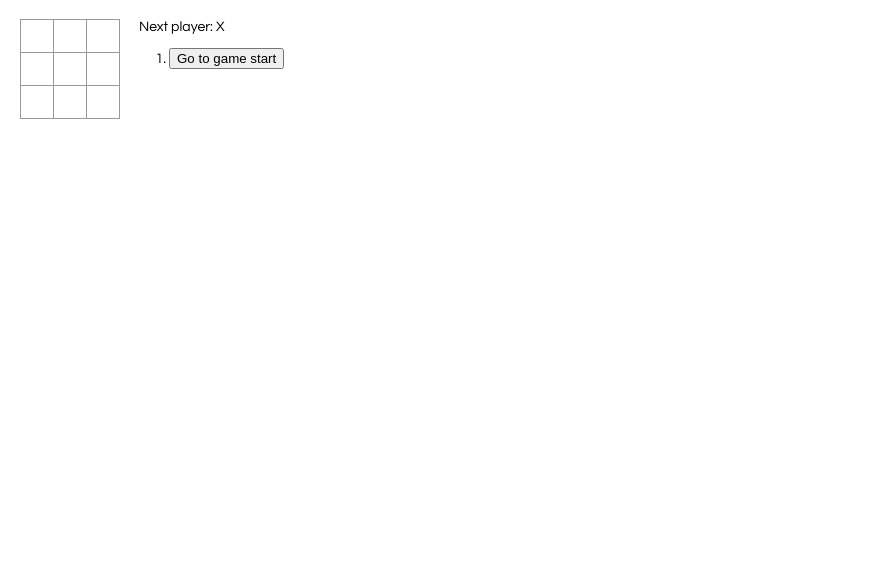
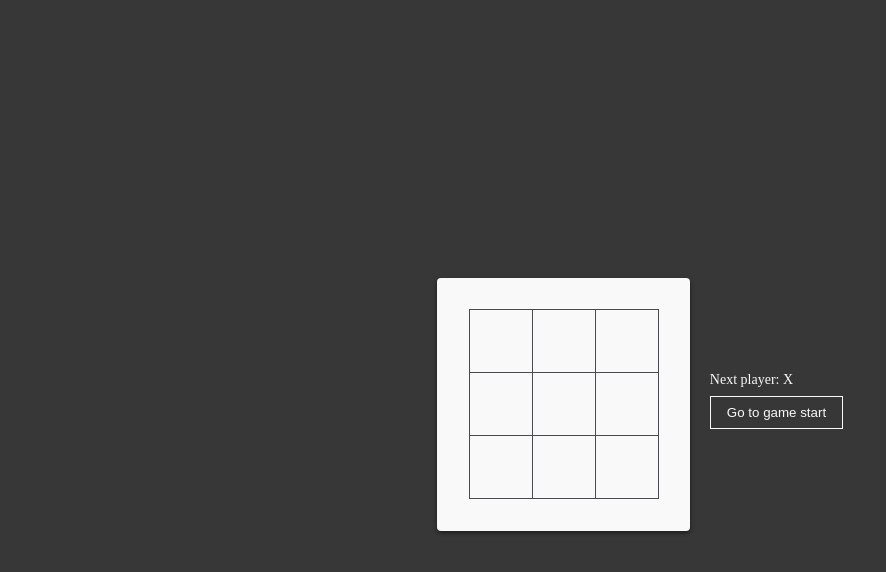
Before and after one commit to eltoncrego/react-tic-tac-toe, a React app in the folder tictactoe/: page / in a window 1280 px wide. Shown: the whole page, without its empty margins (0-886 px from the left). Built offline with nearby package versions, Linux system fonts and the light colour scheme.

Commit message:
Added some styling

```diff
--- a/tictactoe/public/index.html
+++ b/tictactoe/public/index.html
@@ -1,43 +1,12 @@
 <!DOCTYPE html>
-<html lang="en">
+<html>
   <head>
-    <meta charset="utf-8" />
-    <link rel="icon" href="%PUBLIC_URL%/favicon.ico" />
-    <meta name="viewport" content="width=device-width, initial-scale=1" />
-    <meta name="theme-color" content="#000000" />
-    <meta
-      name="description"
-      content="Web site created using create-react-app"
-    />
-    <link rel="apple-touch-icon" href="%PUBLIC_URL%/logo192.png" />
-    <!--
-      manifest.json provides metadata used when your web app is installed on a
-      user's mobile device or desktop. See https://developers.google.com/web/fundamentals/web-app-manifest/
-    -->
-    <link rel="manifest" href="%PUBLIC_URL%/manifest.json" />
-    <!--
-      Notice the use of %PUBLIC_URL% in the tags above.
-      It will be replaced with the URL of the `public` folder during the build.
-      Only files inside the `public` folder can be referenced from the HTML.
-
-      Unlike "/favicon.ico" or "favicon.ico", "%PUBLIC_URL%/favicon.ico" will
-      work correctly both with client-side routing and a non-root public URL.
-      Learn how to configure a non-root public URL by running `npm run build`.
-    -->
-    <title>React App</title>
+    <meta charset="UTF-8">
+    <meta name="viewport" content="width=device-width, initial-scale=1, maximum-scale=1">
+    <link rel='icon' href='"%PUBLIC_URL%/assets/favicon.png'>
+    <title>Tic Tac Toe</title>
   </head>
   <body>
-    <noscript>You need to enable JavaScript to run this app.</noscript>
     <div id="root"></div>
-    <!--
-      This HTML file is a template.
-      If you open it directly in the browser, you will see an empty page.
-
-      You can add webfonts, meta tags, or analytics to this file.
-      The build step will place the bundled scripts into the <body> tag.
-
-      To begin the development, run `npm start` or `yarn start`.
-      To create a production bundle, use `npm run build` or `yarn build`.
-    -->
   </body>
 </html>
--- /dev/null
+++ b/tictactoe/src/components/board.js
@@ -0,0 +1,36 @@
+import React from 'react';
+import Square from './square';
+
+export default class Board extends React.Component {
+
+  renderSquare(i) {
+    return (
+      <Square
+        value={this.props.squares[i]}
+        onClick={() => this.props.onClick(i)}
+      />
+    );
+  }
+
+  render() {
+    return (
+      <div>
+        <div className="board-row">
+          {this.renderSquare(0)}
+          {this.renderSquare(1)}
+          {this.renderSquare(2)}
+        </div>
+        <div className="board-row">
+          {this.renderSquare(3)}
+          {this.renderSquare(4)}
+          {this.renderSquare(5)}
+        </div>
+        <div className="board-row">
+          {this.renderSquare(6)}
+          {this.renderSquare(7)}
+          {this.renderSquare(8)}
+        </div>
+      </div>
+    );
+  }
+}
--- /dev/null
+++ b/tictactoe/src/components/game.js
@@ -0,0 +1,101 @@
+import React from 'react';
+import Board from './board'
+
+export default class Game extends React.Component {
+  constructor(props) {
+    super(props);
+    this.state = {
+      history: [{
+        squares: Array(9).fill(null),
+      }],
+      stepNumber: 0,
+      xIsNext: true,
+    };
+  }
+
+  jumpTo(step) {
+    this.setState({
+      stepNumber: step,
+      xIsNext: (step % 2) === 0,
+    });
+  }
+
+  handleClick(i) {
+    const history = this.state.history.slice(0, this.state.stepNumber + 1);
+    const current = history[history.length - 1];
+    const squares = current.squares.slice();
+    if (calculateWinner(squares) || squares[i]) {
+      return;
+    }
+    squares[i] = this.state.xIsNext ? 'X' : 'O';
+    this.setState({
+      history: history.concat([{
+        squares: squares,
+      }]),
+      stepNumber: history.length,
+      xIsNext: !this.state.xIsNext,
+    });
+    console.log(history);
+  }
+
+  render() {
+    const history = this.state.history;
+    const current = history[this.state.stepNumber];
+    const winner = calculateWinner(current.squares);
+
+    const moves = history.map((step, move) => {
+      const desc = move ?
+        'Go to move #' + move :
+        'Go to game start';
+      return (
+        <div key={move} className='btn'>
+          <button onClick={() => this.jumpTo(move)}>
+            {desc}
+          </button>
+        </div>
+      );
+    });
+
+    let status;
+    if (winner) {
+      status = 'Winner: ' + winner;
+    } else {
+      status = 'Next player: ' + (this.state.xIsNext ? 'X' : 'O');
+    }
+
+    return (
+      <div className="game">
+        <div className="game-board card">
+          <Board
+            squares={current.squares}
+            onClick={(i) => this.handleClick(i)}
+          />
+        </div>
+        <div className="game-info">
+          <div>{status}</div>
+          {moves}
+        </div>
+      </div>
+    );
+  }
+}
+
+function calculateWinner(squares) {
+  const lines = [
+    [0, 1, 2],
+    [3, 4, 5],
+    [6, 7, 8],
+    [0, 3, 6],
+    [1, 4, 7],
+    [2, 5, 8],
+    [0, 4, 8],
+    [2, 4, 6],
+  ];
+  for (let i = 0; i < lines.length; i++) {
+    const [a, b, c] = lines[i];
+    if (squares[a] && squares[a] === squares[b] && squares[a] === squares[c]) {
+      return squares[a];
+    }
+  }
+  return null;
+}
--- /dev/null
+++ b/tictactoe/src/components/square.js
@@ -0,0 +1,9 @@
+import React from 'react';
+
+export default function Square(props) {
+  return (
+    <button className="square" onClick={props.onClick}>
+      {props.value}
+    </button>
+  );
+}
--- a/tictactoe/src/index.css
+++ /dev/null
@@ -1,50 +0,0 @@
-body {
-  font: 14px "Century Gothic", Futura, sans-serif;
-  margin: 20px;
-}
-
-ol, ul {
-  padding-left: 30px;
-}
-
-.board-row:after {
-  clear: both;
-  content: "";
-  display: table;
-}
-
-.status {
-  margin-bottom: 10px;
-}
-
-.square {
-  background: #fff;
-  border: 1px solid #999;
-  float: left;
-  font-size: 24px;
-  font-weight: bold;
-  line-height: 34px;
-  height: 34px;
-  margin-right: -1px;
-  margin-top: -1px;
-  padding: 0;
-  text-align: center;
-  width: 34px;
-}
-
-.square:focus {
-  outline: none;
-}
-
-.kbd-navigation .square:focus {
-  background: #ddd;
-}
-
-.game {
-  display: flex;
-  flex-direction: row;
-}
-
-.game-info {
-  margin-left: 20px;
-}
--- a/tictactoe/src/index.js
+++ b/tictactoe/src/index.js
@@ -1,151 +1,7 @@
 import React from 'react';
 import ReactDOM from 'react-dom';
-import './index.css';
 
-function Square(props) {
-  return (
-    <button className="square" onClick={props.onClick}>
-      {props.value}
-    </button>
-  );
-}
+import Game from './components/game'
+import './styles/index.css';
 
-class Board extends React.Component {
-
-  renderSquare(i) {
-    return (
-      <Square
-        value={this.props.squares[i]}
-        onClick={() => this.props.onClick(i)}
-      />
-    );
-  }
-
-  render() {
-    return (
-      <div>
-        <div className="board-row">
-          {this.renderSquare(0)}
-          {this.renderSquare(1)}
-          {this.renderSquare(2)}
-        </div>
-        <div className="board-row">
-          {this.renderSquare(3)}
-          {this.renderSquare(4)}
-          {this.renderSquare(5)}
-        </div>
-        <div className="board-row">
-          {this.renderSquare(6)}
-          {this.renderSquare(7)}
-          {this.renderSquare(8)}
-        </div>
-      </div>
-    );
-  }
-}
-
-class Game extends React.Component {
-  constructor(props) {
-    super(props);
-    this.state = {
-      history: [{
-        squares: Array(9).fill(null),
-      }],
-      stepNumber: 0,
-      xIsNext: true,
-    };
-  }
-
-  jumpTo(step) {
-    this.setState({
-      stepNumber: step,
-      xIsNext: (step % 2) === 0,
-    });
-  }
-
-  handleClick(i) {
-    const history = this.state.history.slice(0, this.state.stepNumber + 1);
-    const current = history[history.length - 1];
-    const squares = current.squares.slice();
-    if (calculateWinner(squares) || squares[i]) {
-      return;
-    }
-    squares[i] = this.state.xIsNext ? 'X' : 'O';
-    this.setState({
-      history: history.concat([{
-        squares: squares,
-      }]),
-      stepNumber: history.length,
-      xIsNext: !this.state.xIsNext,
-    });
-    console.log(history);
-  }
-
-  render() {
-    const history = this.state.history;
-    const current = history[this.state.stepNumber];
-    const winner = calculateWinner(current.squares);
-
-    const moves = history.map((step, move) => {
-      const desc = move ?
-        'Go to move #' + move :
-        'Go to game start';
-      return (
-        <li key={move} >
-          <button onClick={() => this.jumpTo(move)}>
-            {desc}
-          </button>
-        </li>
-      );
-    });
-
-    let status;
-    if (winner) {
-      status = 'Winner: ' + winner;
-    } else {
-      status = 'Next player: ' + (this.state.xIsNext ? 'X' : 'O');
-    }
-
-    return (
-      <div className="game">
-        <div className="game-board">
-          <Board
-            squares={current.squares}
-            onClick={(i) => this.handleClick(i)}
-          />
-        </div>
-        <div className="game-info">
-          <div>{status}</div>
-          <ol>{moves}</ol>
-        </div>
-      </div>
-    );
-  }
-}
-
-function calculateWinner(squares) {
-  const lines = [
-    [0, 1, 2],
-    [3, 4, 5],
-    [6, 7, 8],
-    [0, 3, 6],
-    [1, 4, 7],
-    [2, 5, 8],
-    [0, 4, 8],
-    [2, 4, 6],
-  ];
-  for (let i = 0; i < lines.length; i++) {
-    const [a, b, c] = lines[i];
-    if (squares[a] && squares[a] === squares[b] && squares[a] === squares[c]) {
-      return squares[a];
-    }
-  }
-  return null;
-}
-
-// ========================================
-
-ReactDOM.render(
-  <Game />,
-  document.getElementById('root')
-);
+ReactDOM.render(<Game />, document.getElementById('root'));
--- /dev/null
+++ b/tictactoe/src/styles/index.css
@@ -0,0 +1,128 @@
+@font-face {
+  font-family: 'Calibre';
+  src: local('CalibreRegular') url('./../fonts/CalibreRegular.woff') format('woff');
+}
+
+@font-face {
+  font-family: 'Calibre';
+  src: local('CalibreBold') url('./../fonts/CalibreBold.woff') format('woff');
+  font-weight: bold;
+}
+
+:root {
+  --main-brand-color: #ACB5B6;
+  --light-shade: #FAF9F9;
+  --light-accent: #B39662;
+  --dark-shade: #4A4B4F;
+  --dark-accent: #BB7B4E;
+  --super-dark--shade: #373737;
+}
+
+html {
+  margin: 0;
+  padding: 0;
+  width: 100%;
+  height: 100vh;
+  background-color: var(--super-dark--shade);
+  color: var(--light-shade);
+  display: flex;
+}
+
+body {
+  flex: 1;
+  font-family: 'Calibre';
+  font-size: 14px;
+  margin: 0;
+  padding: 32px;
+  display: flex;
+}
+
+#root {
+  flex: 1;
+  display: flex;
+  justify-content: center;
+  align-items: center;
+}
+
+.game {
+  display: flex;
+  flex-direction: row;
+  align-items: center;
+  justify-content: center;
+}
+
+.game-info {
+  margin-left: 20px;
+}
+
+
+.card{
+  background-color: var(--light-shade);
+  margin-top: 8px;
+  color: var(--dark-shade);
+  padding: 32px;
+  border-radius: 4px;
+  box-shadow: 0 2px 4px 0 rgba(0,0,0,0.5);
+
+  transition: transform 200ms ease-in-out, box-shadow 200ms ease-in-out;
+}
+
+.card:hover {
+  transform: translateY(-2px);
+  box-shadow: 0 4px 8px 0 rgba(0,0,0,0.5);
+}
+
+.btn {
+  margin-top: 8px;
+}
+
+.btn > button {
+  padding: 8px 16px;
+  background-color: transparent;
+  color: var(--light-shade);
+  border: 1px solid var(--light-shade);
+
+  transition: background-color 200ms ease-out;
+}
+
+.btn:hover button {
+  cursor: pointer;
+  background-color: var(--dark-accent);
+  border: 1px solid var(--dark-accent);
+}
+
+.square {
+  background: transparent;
+  border: 1px solid var(--dark-shade);
+  float: left;
+  font-size: 48px;
+  font-weight: bold;
+  line-height: 64px;
+  height: 64px;
+  margin-right: -1px;
+  margin-top: -1px;
+  padding: 0;
+  text-align: center;
+  width: 64px;
+
+  transition: background-color 200ms ease-in-out;
+}
+
+.square:hover {
+  cursor: pointer;
+  background-color: var(--main-brand-color);
+}
+
+.square:focus {
+  outline: none;
+}
+
+.board-row:after {
+  clear: both;
+  content: "";
+  display: table;
+}
+
+.status {
+  margin-bottom: 10px;
+}
```
Also changed, not shown: tictactoe/public/assets/favicon.png (added), tictactoe/public/favicon.ico (deleted), tictactoe/public/logo192.png (deleted), tictactoe/public/logo512.png (deleted), tictactoe/public/manifest.json, tictactoe/src/fonts/CalibreBold.woff (added), tictactoe/src/fonts/CalibreRegular.woff (added).
